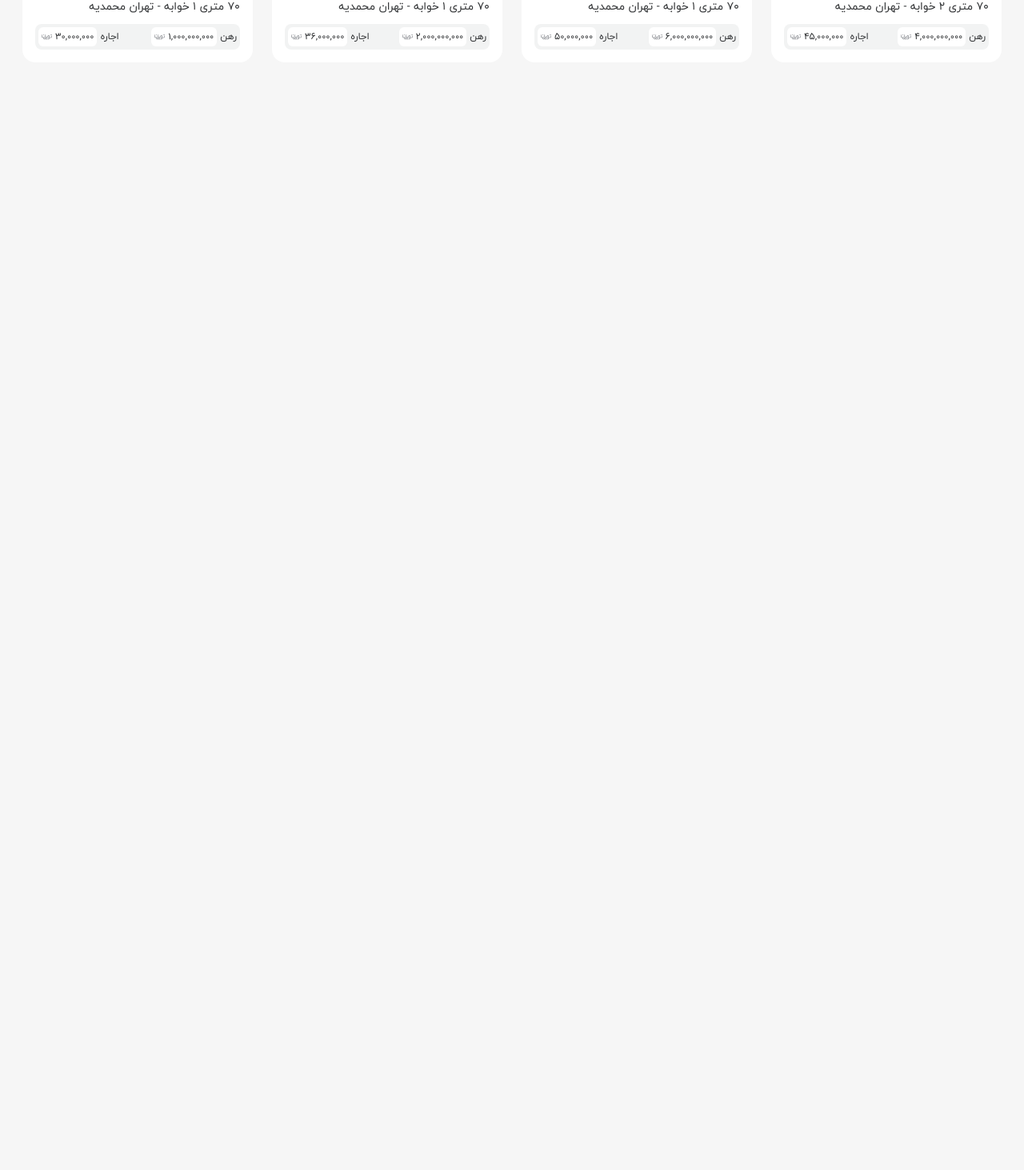
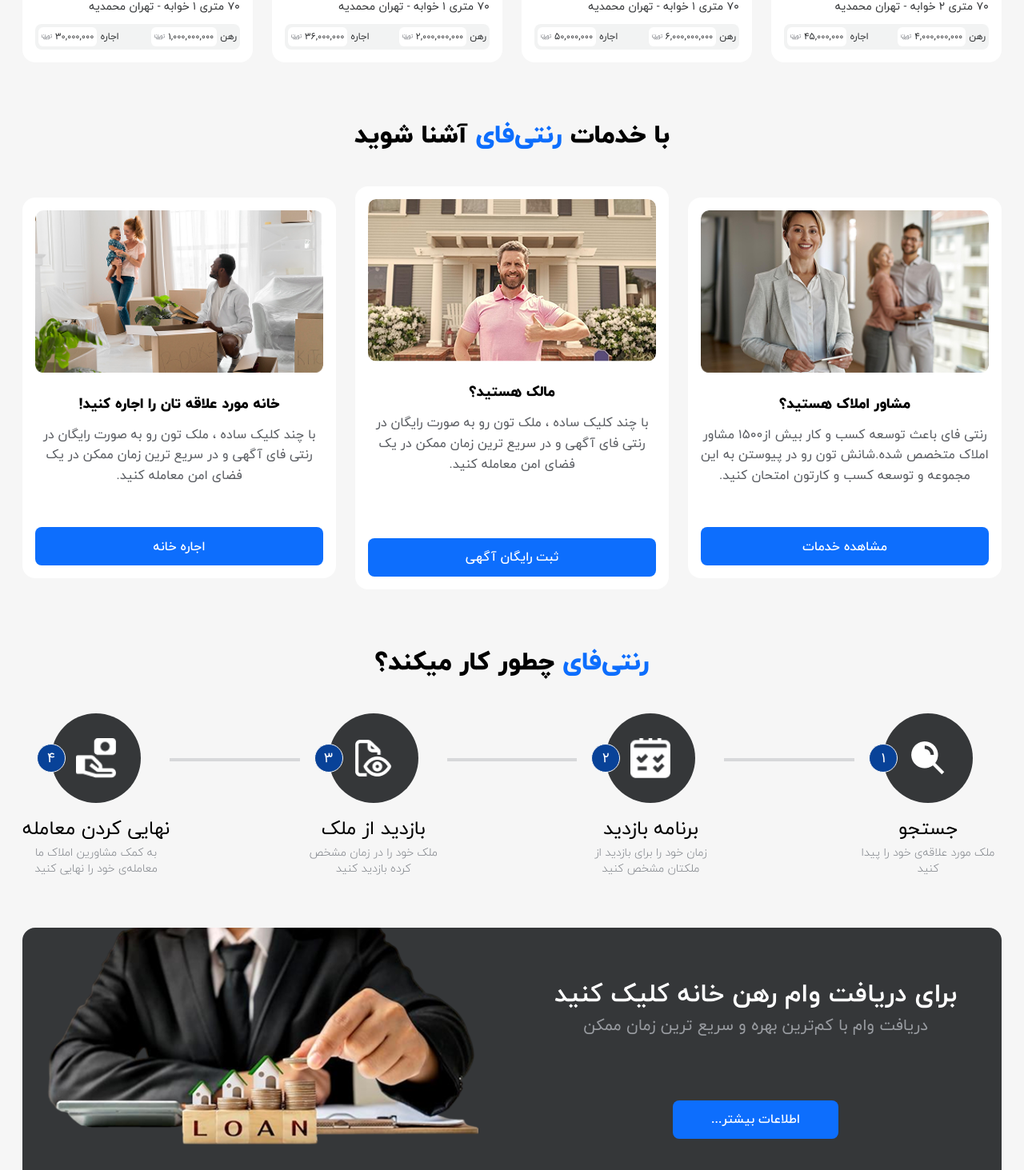
Before and after one commit to HosseinDev-02/rentify-app, a Next.js app: page / in a window 1280 px wide. Shown: the part 1191-2654 px from the top of the page at 80% size. Before the commit the page ends 1415 px from the top, so only its background shows below. Built offline with nearby package versions, Linux system fonts and the light colour scheme.

Commit message:
codding loan section and finish main chapter

```diff
--- a/src/app/page.js
+++ b/src/app/page.js
@@ -1,10 +1,13 @@
 import Header from "@/components/layout/Header";
 import AdvertisementBox from "@/components/ui/AdvertisementBox";
 import CategoryBox from "@/components/ui/CategoryBox";
+import ServiceBox from "@/components/ui/ServiceBox";
+import WorkBox from "@/components/ui/WorkBox";
 import DropdownMenu from "@/components/ui/buttons/DropdownMenu";
 import DropdownButton from "@/components/ui/buttons/DropdownMenu";
+import PrimaryButton from "@/components/ui/buttons/PrimaryButton";
 import SearchIcon from "@/components/ui/icons/SearchIcon";
-import { adsItems } from "@/utils/data";
+import { adsItems, services, workItems } from "@/utils/data";
 import { MoveLeft } from "lucide-react";
 import Image from "next/image";
 import Link from "next/link";
@@ -20,7 +23,7 @@ export default function Home() {
                     <div className="container">
                         <div className="flex items-center flex-col w-full">
                             {/* title */}
-                            <h3 className="font-IranYekan-Bold text-3xl text-white text-center mb-8">
+                            <h3 className="font-IranYekan-ExtraBold text-3xl text-white text-center mb-8">
                                 در{" "}
                                 <span className="text-primary">رنتی‌فای</span>{" "}
                                 دنبال چه ملکی هستید؟
@@ -60,10 +63,10 @@ export default function Home() {
                                     </button>
                                 </div>
                             </div>
-                            <div className="grid grid-cols-3 gap-2 sm:gap-4 md:gap-6 w-full mt-10">
+                            <div className="grid grid-cols-2 md:grid-cols-3 gap-4 md:gap-6 w-full mt-10">
                                 <CategoryBox
                                     className={
-                                        "bg-[url(/images/categories/cat-3.png)]"
+                                        "bg-[url(/images/categories/cat-3.png)] col-span-2 md:col-span-1"
                                     }
                                     href={"#"}
                                     title={"ویلا"}
@@ -91,7 +94,7 @@ export default function Home() {
                 </div>
             </div>
             {/* main */}
-            <main className="py-36.5">
+            <main className="py-20 lg:pt-36.5 pb-18">
                 <section className="most-viewed">
                     {/* container */}
                     <div className="container">
@@ -99,8 +102,11 @@ export default function Home() {
                         <div>
                             {/* section header */}
                             <div className="flex items-center justify-between">
-                                <h3 className="text-2xl md:text-3xl font-IranYekan-Bold">
-                                    پر بازدید ترین‌ها<span className="hidden md:inline">ی هفته‌ی گذشته</span>
+                                <h3 className="text-2xl md:text-3xl font-IranYekan-ExtraBold">
+                                    پر بازدید ترین‌ها
+                                    <span className="hidden md:inline">
+                                        ی هفته‌ی گذشته
+                                    </span>
                                 </h3>
                                 <Link
                                     className="flex items-center gap-2 text-primary font-IranYekan-Medium"
@@ -112,11 +118,71 @@ export default function Home() {
                             </div>
                             {/* content */}
                             <div className="grid grid-cols-1 sm:grid-cols-2 lg:grid-cols-3 xl:grid-cols-4 gap-6 mt-10">
-                                {
-                                    adsItems.map(item => (
-                                        <AdvertisementBox key={item.id} {...item}/>
-                                    ))
-                                }
+                                {adsItems.map((item) => (
+                                    <AdvertisementBox key={item.id} {...item} />
+                                ))}
+                            </div>
+                        </div>
+                    </div>
+                </section>
+                {/* services */}
+                <section className="services mt-16">
+                    <div className="container">
+                        <div>
+                            <h2 className="text-center text-2xl md:text-3xl font-IranYekan-ExtraBold mb-10">
+                                با خدمات{" "}
+                                <span className="text-primary">رنتی‌فای</span>{" "}
+                                آشنا شوید
+                            </h2>
+                            <div className="grid grid-cols-1 sm:grid-cols-2 md:grid-cols-3 items-center gap-6">
+                                {services.map((service, index) => (
+                                    <ServiceBox
+                                        index={index}
+                                        key={service.id}
+                                        {...service}
+                                    />
+                                ))}
+                            </div>
+                        </div>
+                    </div>
+                </section>
+                {/* how to work */}
+                <section className="how-to-work mt-16">
+                    <div className="container">
+                        <div>
+                            <h2 className="text-center text-2xl md:text-3xl font-IranYekan-ExtraBold mb-10">
+                                <span className="text-primary">رنتی‌فای</span>{" "}
+                                چطور کار میکند؟
+                            </h2>
+                            <div className="flex flex-wrap items-center justify-center lg:justify-between relative gap-10">
+                                <>
+                                    {workItems.map((item, index) => (
+                                        <WorkBox
+                                            index={index}
+                                            {...item}
+                                            key={item.id}
+                                        />
+                                    ))}
+                                    <span className="hidden lg:block absolute left-0 right-0 bg-[#D7D8DA] h-1 w-full top-14 z-10"></span>
+                                </>
+                            </div>
+                        </div>
+                    </div>
+                </section>
+                <section className="loan mt-16">
+                    <div className="container">
+                        <div className="relative bg-[#353739] rounded-2xl p-6 md:p-10 xl:p-14 overflow-hidden">
+                            <div className="flex lg:inline-flex flex-col items-center text-center">
+                                <h3 className="text-2xl xl:text-3xl font-IranYekan-Bold text-white">
+                                برای دریافت وام رهن خانه کلیک کنید
+                                </h3>
+                                <p className="text-xl text-[#989BA0] mt-4 lg:mt-0">
+                                دریافت وام با کم‌ترین بهره و سریع ترین زمان ممکن
+                                </p>
+                                <PrimaryButton className={'mt-10 lg:mt-20 px-12'} href={"#"} title={'اطلاعات بیشتر...'}/>
+                            </div>
+                            <div className="hidden lg:block absolute -left-20 xl:left-0 top-0 bottom-0 w-142.5 h-full">
+                                <Image fill className="object-cover w-full h-full" alt="land-loan" src={"/images/loan.png"}/>
                             </div>
                         </div>
                     </div>
--- /dev/null
+++ b/src/components/ui/ServiceBox.js
@@ -0,0 +1,18 @@
+import Image from 'next/image'
+import React from 'react'
+import PrimaryButton from './buttons/PrimaryButton'
+
+export default function ServiceBox({ title, desc, image, index, href, linkTitle }) {
+  return (
+    <div className={`bg-white p-4 rounded-2xl ${index === 0 ? 'col-span-1 sm:col-span-2 md:col-span-1' : ''}`}>
+        <div className='rounded-[10px] overflow-hidden'>
+            <Image className='w-full h-full' alt={title} width={340} height={192} src={image}/>
+        </div>
+        <div className={`mt-6 text-center ${index === 1 ? 'mb-13 md:mb-20' : 'mb-13'}`}>
+            <h5 className='text-lg font-IranYekan-ExtraBold mb-3 line-clamp-1'>{title}</h5>
+            <p className='text-[#595C61] line-clamp-5'>{desc}</p>
+        </div>
+        <PrimaryButton href={href} title={linkTitle}/>
+    </div>
+  )
+}
--- /dev/null
+++ b/src/components/ui/WorkBox.js
@@ -0,0 +1,25 @@
+import Image from "next/image";
+import React from "react";
+
+export default function WorkBox({ title, desc, image, index }) {
+    return (
+        <div className="flex flex-col items-center gap-4 w-46 relative z-20 bg-[#F6F6F6]">
+            {/* box icon */}
+            <div className="relative w-24 lg:w-28 h-24 lg:h-28 rounded-full flex items-center justify-center text-white bg-[#353739]">
+                <Image className="w-10 lg:w-12.5 h-10 lg:h-12.5" alt={title} width={50} height={50} src={image}/>
+                <span className="absolute -left-3.5 lg:-left-4.5 top-0 bottom-0 my-auto rounded-full flex items-center justify-center bg-primary-shade-2 w-7 lg:w-9 h-7 lg:h-9 text-sm lg:text-lg font-IranSansWeb-Regular border border-[#F6F6F6]">
+                    {index + 1}
+                </span>
+            </div>
+            {/* box content */}
+            <div className="flex flex-col items-center gap-1 text-center">
+                <h6 className="text-xl lg:text-2xl">
+                    {title}
+                </h6>
+                <p className="text-sm font-IranYekan-Light text-[#7E8288]">
+                    {desc}
+                </p>
+            </div>
+        </div>
+    );
+}
--- a/src/utils/data.js
+++ b/src/utils/data.js
@@ -60,4 +60,58 @@ const adsItems = [
     },
 ]
 
-export { menuItems, adsItems }
+const services = [
+    {
+        id: 1,
+        title: 'مشاور املاک هستید؟',
+        desc: 'رنتی فای باعث توسعه کسب و کار بیش از۱۵۰۰ مشاور املاک متخصص شده.شانش تون رو در پیوستن به این مجموعه و توسعه کسب و کارتون امتحان کنید.',
+        href: '#',
+        image: '/images/services/service-2.png',
+        linkTitle: 'مشاهده خدمات'
+    },
+    {
+        id: 2,
+        title: 'مالک هستید؟',
+        desc: 'با چند کلیک ساده ، ملک تون رو به صورت رایگان در رنتی فای آگهی و در سریع ترین زمان ممکن در یک فضای امن معامله کنید. ',
+        href: '#',
+        image: '/images/services/service-1.png',
+        linkTitle: 'ثبت رایگان آگهی'
+    },
+    {
+        id: 3,
+        title: 'خانه مورد علاقه تان را اجاره کنید!',
+        desc: 'با چند کلیک ساده ، ملک تون رو به صورت رایگان در رنتی فای آگهی و در سریع ترین زمان ممکن در یک فضای امن معامله کنید. ',
+        href: '#',
+        image: '/images/services/service-3.png',
+        linkTitle: 'اجاره خانه'
+    },
+]
+
+const workItems = [
+    {
+        id: 1,
+        title: 'جستجو',
+        desc: 'ملک مورد علاقه‌‌ی خود را پیدا کنید',
+        image: '/images/work/search.png'
+    },
+    {
+        id: 2,
+        title: 'برنامه بازدید',
+        desc: 'زمان خود را برای بازدید از ملکتان مشخص کنید ',
+        image: '/images/work/schedule.png'
+    },
+    {
+        id: 3,
+        title: 'بازدید از ملک',
+        desc: 'ملک خود را در زمان مشخص کرده بازدید کنید',
+        image: '/images/work/eye-file-1.png'
+    },
+    {
+        id: 4,
+        title: 'نهایی کردن معامله',
+        desc: 'به کمک مشاورین املاک ما معامله‌ی خود را نهایی کنید',
+        image: '/images/work/pay-money.png'
+    },
+]
+
+export { menuItems, adsItems, services, workItems }
```
